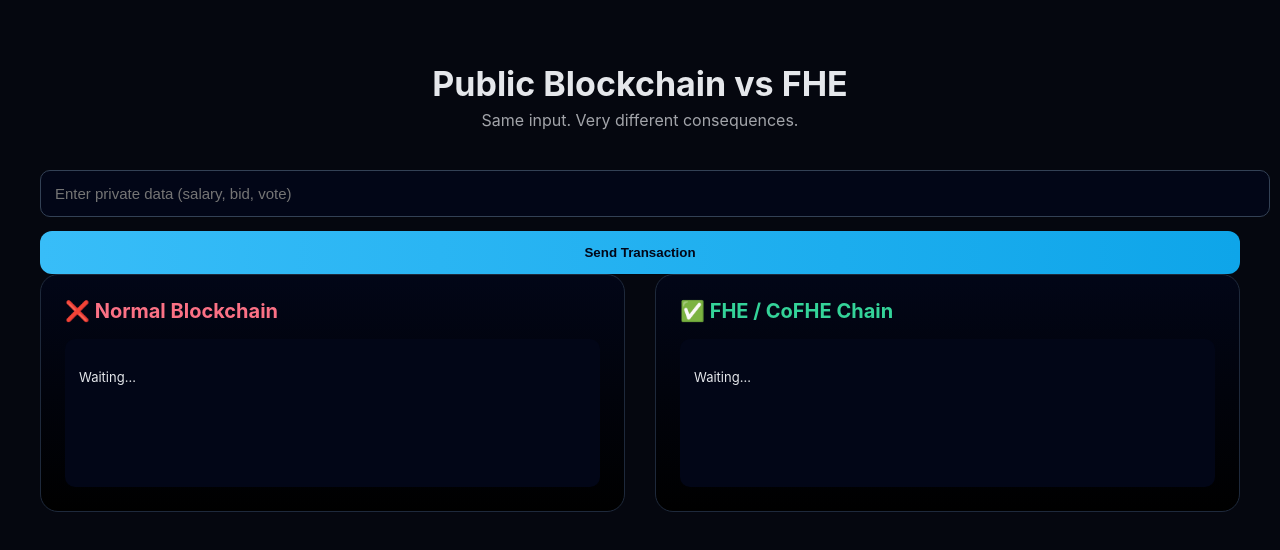
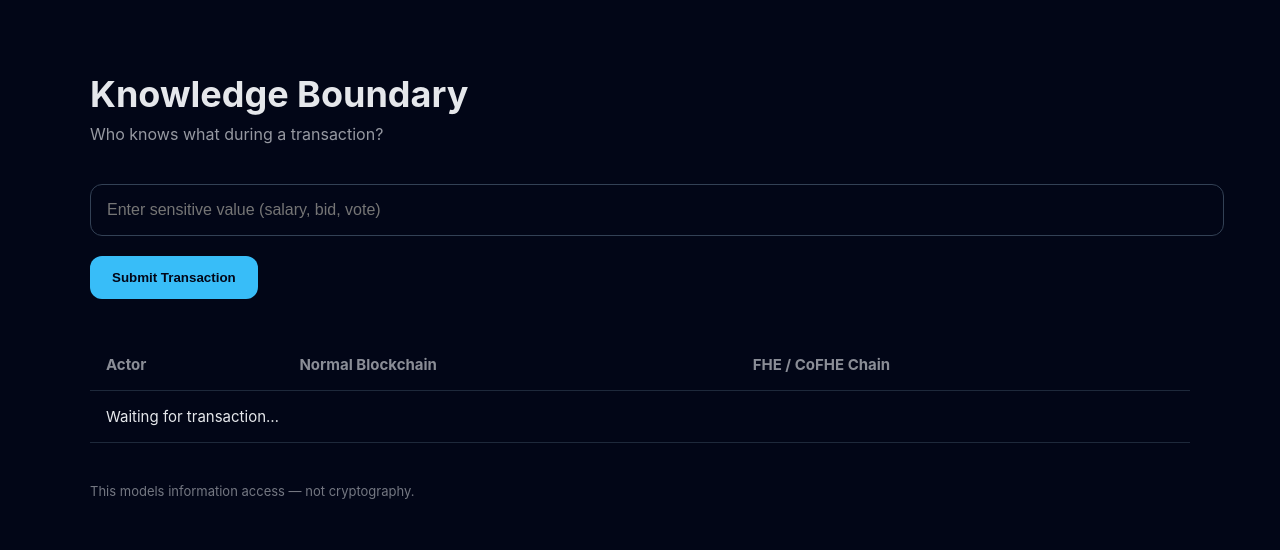
Before and after one commit to Rimskyyy/CoFHE-Fhenix, a plain HTML site: page index.html in a window 1280 px wide. Drawn offline with Linux system fonts and the light colour scheme.

Commit message:
Update index.html

```diff
--- a/index.html
+++ b/index.html
@@ -2,90 +2,68 @@
 <html lang="en">
 <head>
 <meta charset="UTF-8" />
-<title>Why FHE Matters</title>
+<title>Knowledge Boundary Simulator</title>
 
 <style>
   body {
     margin: 0;
-    background: #05070f;
+    background: #020617;
     color: #e5e7eb;
     font-family: Inter, system-ui, sans-serif;
   }
 
-  .wrap {
-    max-width: 1200px;
+  .container {
+    max-width: 1100px;
     margin: auto;
-    padding: 40px;
+    padding: 48px 32px;
   }
 
   h1 {
-    text-align: center;
-    font-size: 34px;
-    margin-bottom: 6px;
+    font-size: 36px;
+    margin-bottom: 8px;
   }
 
   .sub {
-    text-align: center;
-    opacity: 0.7;
+    opacity: 0.65;
     margin-bottom: 40px;
-  }
-
-  .grid {
-    display: grid;
-    grid-template-columns: 1fr 1fr;
-    gap: 30px;
-  }
-
-  .chain {
-    border-radius: 18px;
-    padding: 24px;
-    background: linear-gradient(180deg, #020617, #000);
-    border: 1px solid #1e293b;
-  }
-
-  .chain h2 {
-    margin-top: 0;
-    font-size: 20px;
-  }
-
-  .danger {
-    color: #fb7185;
-  }
-
-  .safe {
-    color: #34d399;
   }
 
   input {
     width: 100%;
-    padding: 14px;
+    padding: 16px;
     background: #020617;
     border: 1px solid #334155;
-    border-radius: 10px;
+    border-radius: 12px;
     color: white;
-    font-size: 15px;
-    margin-bottom: 14px;
+    font-size: 16px;
+    margin-bottom: 20px;
   }
 
   button {
-    width: 100%;
-    padding: 14px;
+    padding: 14px 22px;
     border-radius: 12px;
     border: none;
     font-weight: 700;
+    background: #38bdf8;
+    color: #020617;
     cursor: pointer;
-    background: linear-gradient(90deg, #38bdf8, #0ea5e9);
-    color: #020617;
   }
 
-  .log {
-    margin-top: 16px;
-    padding: 14px;
-    border-radius: 10px;
-    background: #020617;
-    font-size: 13px;
-    min-height: 120px;
-    white-space: pre-line;
+  table {
+    width: 100%;
+    border-collapse: collapse;
+    margin-top: 40px;
+  }
+
+  th, td {
+    padding: 16px;
+    border-bottom: 1px solid #1e293b;
+    text-align: left;
+    font-size: 15px;
+  }
+
+  th {
+    opacity: 0.6;
   }
 
   .leak {
@@ -93,66 +71,96 @@
     font-weight: 600;
   }
 
-  .lock {
+  .locked {
     color: #34d399;
     font-weight: 600;
+  }
+
+  .partial {
+    color: #facc15;
+    font-weight: 600;
+  }
+
+  .footer {
+    margin-top: 40px;
+    opacity: 0.5;
+    font-size: 13px;
   }
 </style>
 </head>
 
 <body>
-<div class="wrap">
+<div class="container">
 
-<h1>Public Blockchain vs FHE</h1>
+<h1>Knowledge Boundary</h1>
 <div class="sub">
-Same input. Very different consequences.
+Who knows what during a transaction?
 </div>
 
-<input id="value" placeholder="Enter private data (salary, bid, vote)" />
+<input id="secret" placeholder="Enter sensitive value (salary, bid, vote)" />
+<button onclick="run()">Submit Transaction</button>
 
-<button onclick="run()">Send Transaction</button>
+<table>
+  <thead>
+    <tr>
+      <th>Actor</th>
+      <th>Normal Blockchain</th>
+      <th>FHE / CoFHE Chain</th>
+    </tr>
+  </thead>
+  <tbody id="rows">
+    <tr><td colspan="3">Waiting for transaction…</td></tr>
+  </tbody>
+</table>
 
-<div class="grid">
+<div class="footer">
+This models information access — not cryptography.
+</div>
 
-  <!-- NORMAL -->
-  <div class="chain">
-    <h2 class="danger">❌ Normal Blockchain</h2>
-    <div class="log" id="normalLog">
-Waiting…
-    </div>
-  </div>
-
-  <!-- FHE -->
-  <div class="chain">
-    <h2 class="safe">✅ FHE / CoFHE Chain</h2>
-    <div class="log" id="fheLog">
-Waiting…
-    </div>
-  </div>
-
-</div>
 </div>
 
 <script>
 function run() {
-  const v = document.getElementById("value").value;
-  if (!v) return alert("Enter something");
+  const v = document.getElementById("secret").value;
+  if (!v) return alert("Enter a value");
 
-  // NORMAL CHAIN
-  document.getElementById("normalLog").innerText =
-`📦 Transaction Broadcast
-👀 Validators see: ${v}
-🤖 MEV bot detects value
-🔎 Explorer shows: ${v}
-⚠️ Data permanently public`;
-
-  // FHE CHAIN
-  document.getElementById("fheLog").innerText =
-`📦 Encrypted Transaction
-🔒 Validators see: ********
-🤖 MEV bot sees: noise
-🔎 Explorer shows: ciphertext
-✅ Plaintext never exposed`;
+  document.getElementById("rows").innerHTML = `
+<tr>
+  <td>User</td>
+  <td class="leak">Sees plaintext (${v})</td>
+  <td class="leak">Sees plaintext (${v})</td>
+</tr>
+<tr>
+  <td>Mempool</td>
+  <td class="leak">Sees plaintext</td>
+  <td class="locked">Sees ciphertext only</td>
+</tr>
+<tr>
+  <td>Validator</td>
+  <td class="leak">Reads full value</td>
+  <td class="locked">Cannot decrypt</td>
+</tr>
+<tr>
+  <td>MEV Bot</td>
+  <td class="leak">Extracts signal</td>
+  <td class="locked">No usable signal</td>
+</tr>
+<tr>
+  <td>Indexer / Explorer</td>
+  <td class="leak">Public forever</td>
+  <td class="locked">Encrypted forever</td>
+</tr>
+<tr>
+  <td>Smart Contract</td>
+  <td class="leak">Processes plaintext</td>
+  <td class="partial">Computes on encrypted data</td>
+</tr>
+<tr>
+  <td>Final State</td>
+  <td class="leak">Plaintext stored</td>
+  <td class="locked">Encrypted state</td>
+</tr>
+`;
 }
 </script>
 
```
